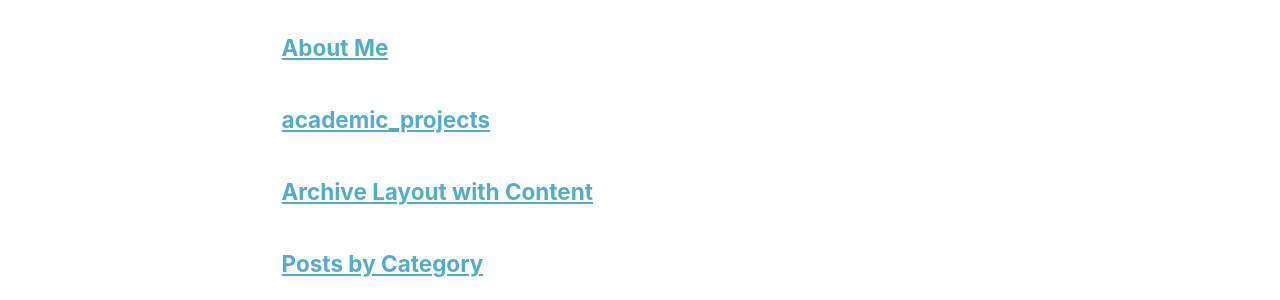
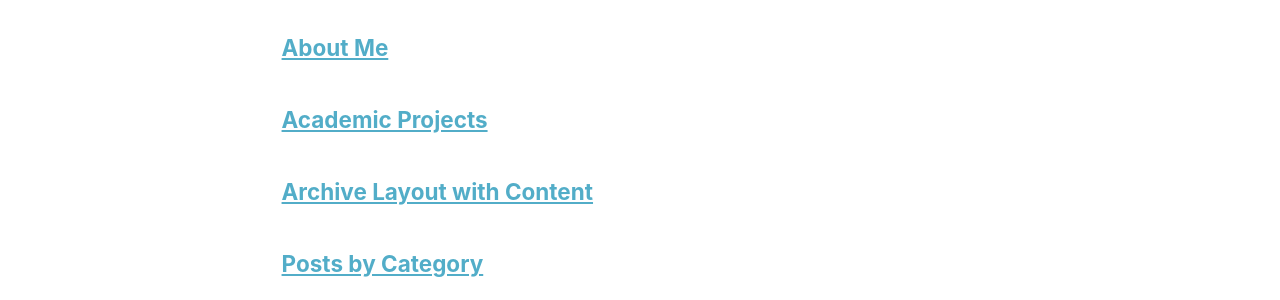
Before and after one commit to DebanshuCS/DDAcademia, a Jekyll site: the page built from _pages/page-archive.html, in a window 1280 px wide and 900 px high. Shown: the part 217-517 px from the top of the window. Built offline with Jekyll 4.4.1, drawn with Linux system fonts in a browser that asks for light colours.

Commit message:
Changed this, that, and the other thing

```diff
--- a/_pages/academic_projects.html
+++ b/_pages/academic_projects.html
@@ -1,6 +1,6 @@
 ---
 layout: archive
-title: "academic_projects"
+title: "Academic Projects"
 permalink: /academic_projects/
 author_profile: true
 ---
```
